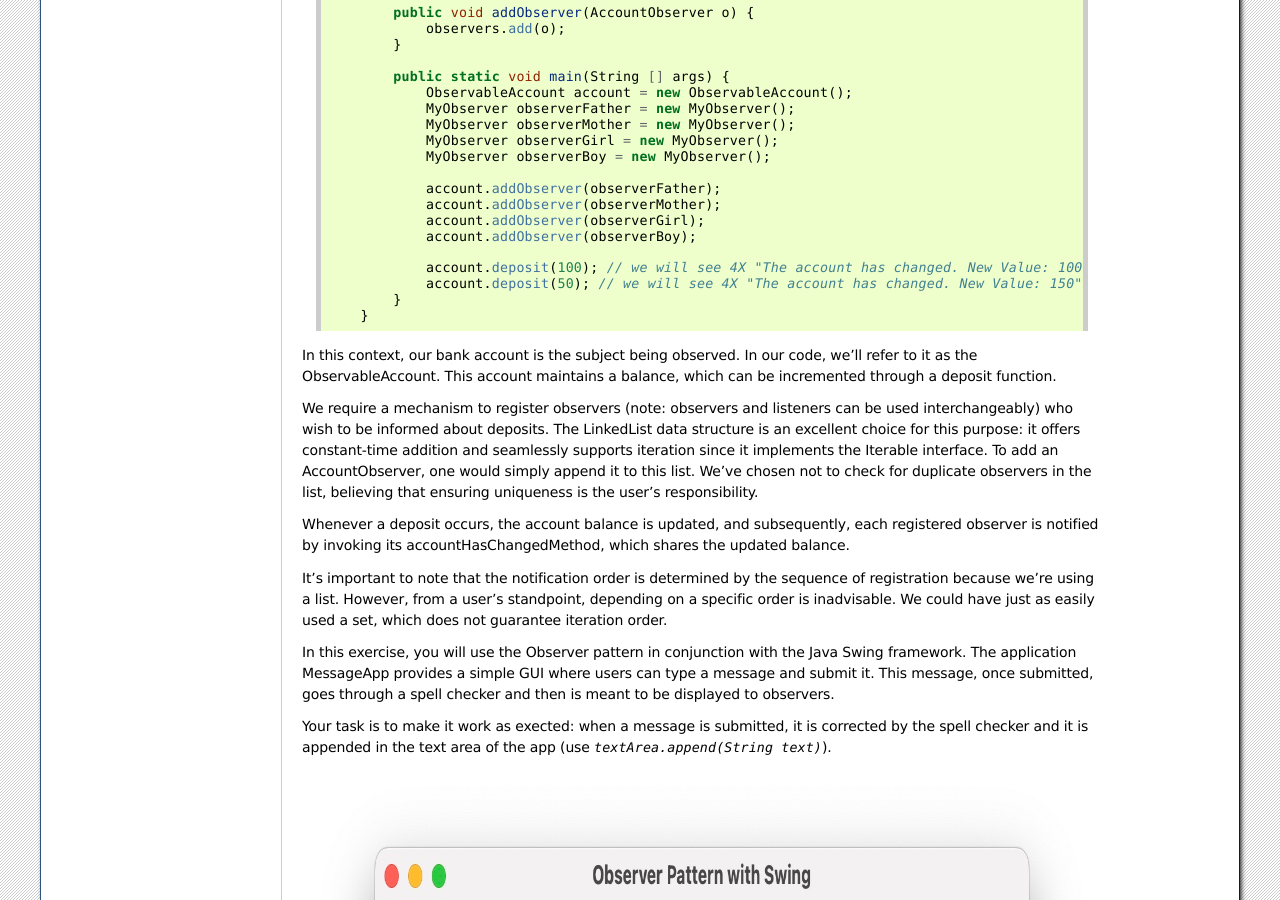
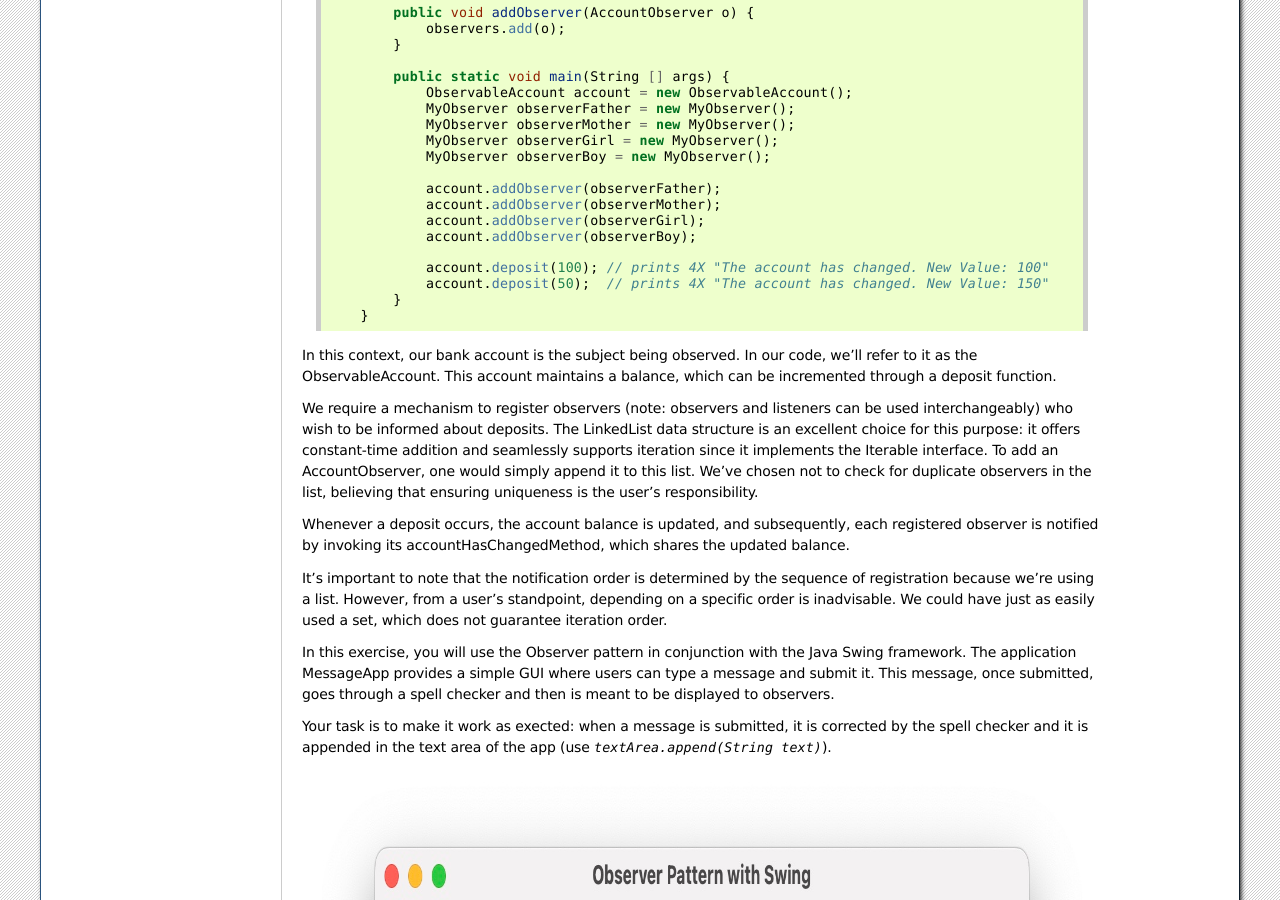
Before and after one commit to pschaus/book_lepl1402, a Sphinx documentation site: the page built from source/part4.rst, in a window 1280 px wide and 900 px high, scrolled down 14629 px. Built offline with Sphinx 7.4.7, drawn with Linux system fonts in a browser that asks for light colours; formulas are drawn with MathJax 3; some of the changed text lies outside the part shown.

Commit message:
progress

```diff
--- a/source/part3.rst
+++ b/source/part3.rst
@@ -911,7 +911,7 @@ We do it on the inductive parameter `i`.
              * Computes the sum of the maximum contiguous subarray.
              * Example:
              *   int[] nums = {-2, 1, -3, 4, -1, 2, 1, -5, 4};
-             *   maxSubArray(nums);  // Returns 6, corresponding to the subarray [4, -1, 2, 1].
+             *   maxSubArray(nums);  // Returns 6, for subarray [4, -1, 2, 1].
              *
              * @param nums An array of integers.
              * @return The sum of the maximum subarray.
--- a/source/part4.rst
+++ b/source/part4.rst
@@ -914,8 +914,8 @@ The complete source code is given next.
 	        account.addObserver(observerGirl);
 	        account.addObserver(observerBoy);
 
-	        account.deposit(100); // we will see 4X "The account has changed. New Value: 100"
-	        account.deposit(50); // we will see 4X "The account has changed. New Value: 150"
+	        account.deposit(100); // prints 4X "The account has changed. New Value: 100"
+	        account.deposit(50);  // prints 4X "The account has changed. New Value: 150"
 	    }
 	}
 
```
Also changed, not shown: other parts of source/part4.rst (+2 -2 lines).
